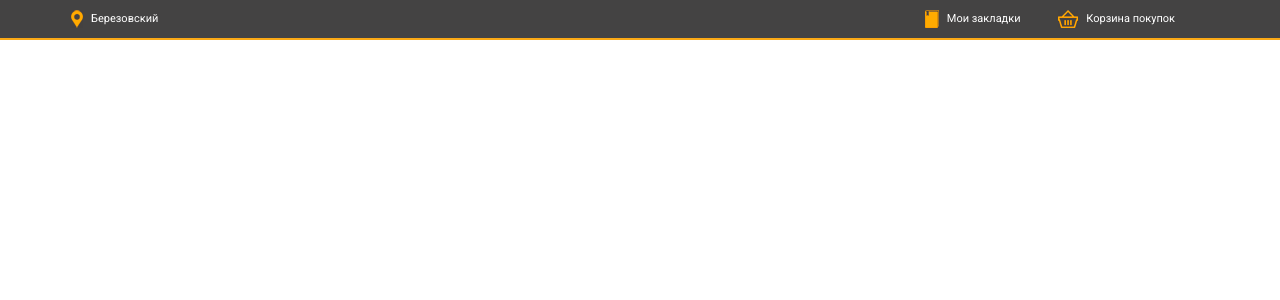
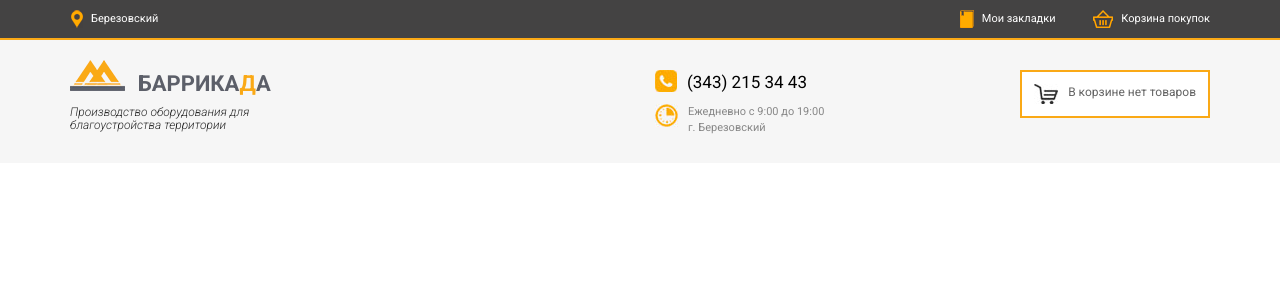
Before and after one commit to IP-CAM/Garden-Park-Furniture-Theme-for-Opencart, a PHP site: page / in a window 1280 px wide. Shown: the top 300 px of the page. Run offline with PHP 8.4, Linux system fonts and the light colour scheme; some libraries are stand-ins or nearby versions.

Commit message:
ready menu-header

```diff
--- a/html/css/style.css
+++ b/html/css/style.css
@@ -11,7 +11,6 @@ body {
 	background: #444343;
 	border-bottom: 2px solid #faa916;
 	font-size:11px;
-	height: 40px;
 	text-align: center;
 }
 
@@ -46,11 +45,71 @@ ul.menu-top-right li {
 	padding: 0 35px 0 0; /* верх правый низ левый */
 }
 
+ul.menu-top-right li:last-child {
+	padding: 0;
+}
+
 .menu-top-right img,
 .menu-top-left img {
 	padding: 0 8px 0 0;
 }
 
+.menu-header {
+	background: #f6f6f6;
+}
+
+.menu-header h1 {
+	font-size: 22px;
+	font-weight: bold;
+	color: #5c5f69;
+	padding-top: 12px;
+}
+
+.menu-header h1 span{
+	color: #faa916;
+}
+
+.menu-header img {
+	float: left;
+	padding-right: 10px;
+}
+
+.menu-header h2 {
+	font-size: 12px;
+	font-style: italic;
+	font-weight: 300;
+	color: #282828;
+	margin-top: 10px;
+	margin-bottom: 30px;
+}
+.phone-header{
+	font-size: 17px;
+	color: #000;
+}
+
+.clock-header {
+	font-size: 11px;
+	color: #878787;
+}
+
+.phone-header {
+	padding-top: 30px;
+}
+
+.btn-basket{
+	display: inline-block;
+	background: #fff;
+	color:#636363;
+	padding: 12px;
+	border: 2px solid #faa916;
+	margin-top: 30px;
+	float: right;
+	vertical-align: middle;
+}
+
+.btn-basket a{
+vertical-align: middle;
+}
 
 /* Large Devices, Wide Screens */
 @media only screen and (max-width : 1200px) {
--- a/html/index.html
+++ b/html/index.html
@@ -18,18 +18,33 @@
 					<ul class="menu-top-left">
 						<li><a href="#"><img src="img/nav-ico.gif">Березовский</a></li>
 					</ul>
-
 					<ul class="menu-top-right">
 						<li><a href="#"><img src="img/bookmake-ico.gif">Мои закладки</a></li>
 						<li><a href="#"><img src="img/basket-top-ico.gif">Корзина покупок</a></li>
 					</ul>
-
 				</div>
 			</nav>
 		</div> <!-- /.menu-top -->
 
 		<div class="menu-header">
-
+			<div class="container">
+				<div class="row">
+					<div class="col-md-6">
+						<div>
+							<img src="img/logo.gif" alt="logo">
+							<h1>БАРРИКА<span>Д</span>А</h1>
+							<h2>Производство оборудования для <br>благоустройства территории</h2>
+						</div>
+					</div>
+					<div class="col-md-3">
+						<p class="phone-header"><img src="img/phone-ico.jpg" alt="phone">(343) 215 34 43</p>
+						<p class="clock-header"><img src="img/clock-ico.jpg" alt="clock">Ежедневно с 9:00 до 19:00 <br> г. Березовский</p>
+					</div>
+					<div class="col-md-3">
+						<a href="#" class="btn-basket"><img src="img/backet-header-ico.jpg" alt="backet">В корзине нет товаров</a>
+					</div>
+				</div>
+			</div>
 		</div> <!-- /.menu-header-->
 
 		<div class="menu-main">
```
Also changed, not shown: html/img/backet-header-ico.jpg (added), html/img/clock-ico.jpg (added), html/img/logo.gif (added), html/img/phone-ico.jpg (added). Lines whose indentation alone changed are shown as unchanged.
